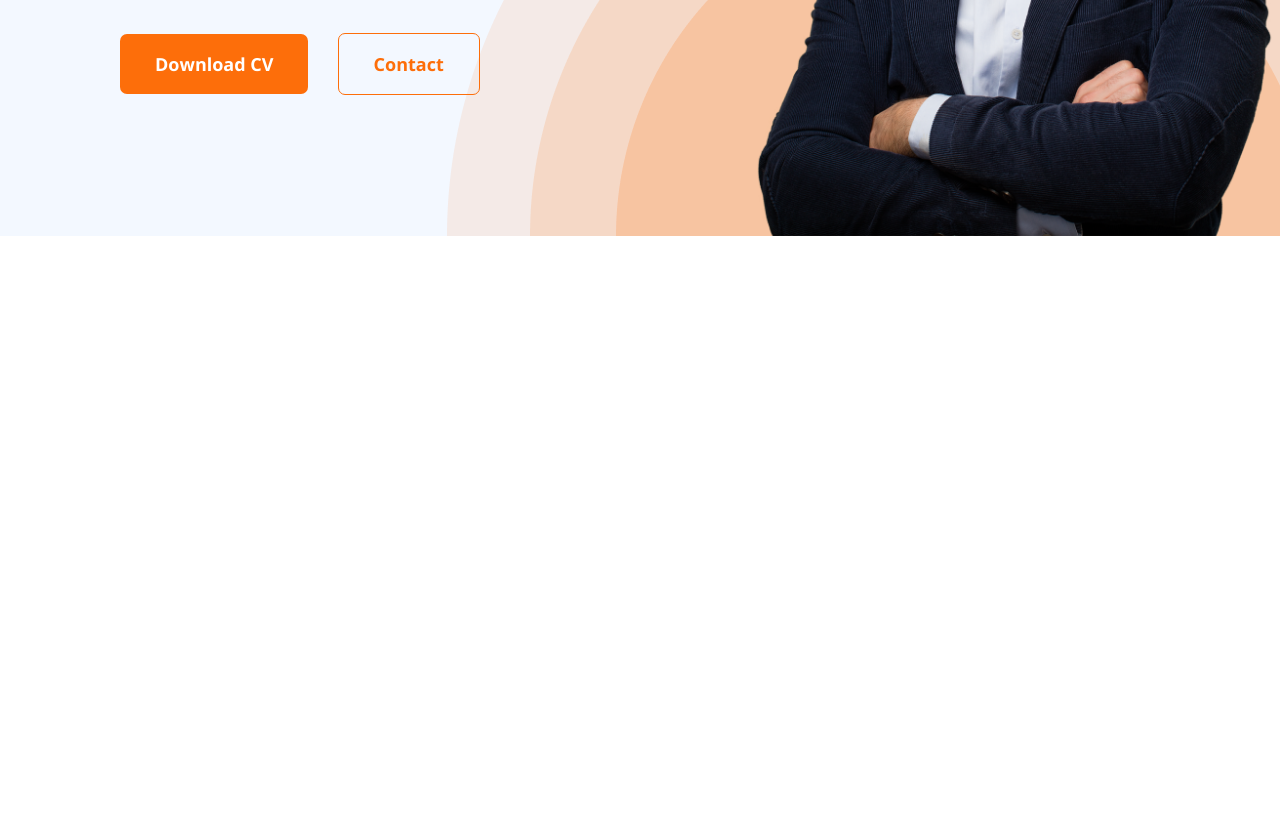
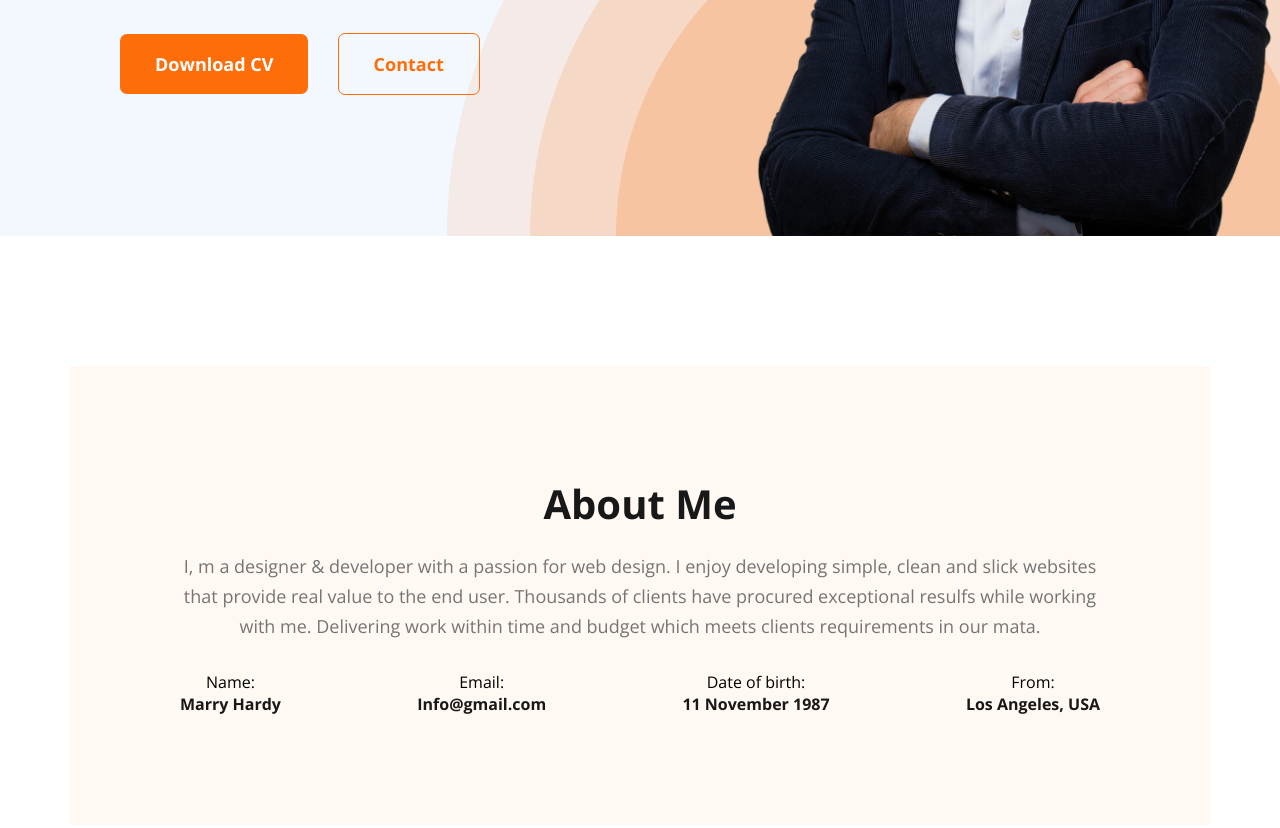
Before and after one commit to mdimranhossainwd/protfolio-website, a plain HTML site: page index.html in a window 1280 px wide. Shown: the part 545-1373 px from the top of the page. Before the commit the page ends 800 px from the top, so only its background shows below. Drawn offline with nearby package versions, Linux system fonts and the light colour scheme.

Commit message:
About-area-completed

```diff
--- a/css/style.css
+++ b/css/style.css
@@ -116,3 +116,35 @@ header {
 .banner-content a {
   text-decoration: none;
 }
+
+main {
+  max-width: 1140px;
+  margin: 0 auto;
+}
+
+.about-area {
+  margin: 130px 0;
+}
+
+.about-content {
+  text-align: center;
+  padding: 110px;
+  background-color: #fff8f3;
+}
+
+.about-content h3 {
+  font-size: 40px;
+  font-weight: 700;
+  margin-bottom: 20px;
+}
+
+.about-content p {
+  font-size: 18px;
+  font-weight: 400;
+  margin-bottom: 30px;
+}
+
+.about-box {
+  display: flex;
+  justify-content: space-between;
+}
--- a/index.html
+++ b/index.html
@@ -33,5 +33,42 @@
         <img class="hardy-img" src="images/hardy.png" alt="" />
       </div>
     </header>
+
+    <main>
+      <div class="about-area">
+        <div class="about-content">
+          <h3>About Me</h3>
+          <p>
+            I, m a designer & developer with a passion for web design. I enjoy
+            developing simple, clean and slick websites that provide real value
+            to the end user. Thousands of clients have procured exceptional
+            resulfs while working with me. Delivering work within time and
+            budget which meets clients requirements in our mata.
+          </p>
+
+          <div class="about-box">
+            <div class="about-list-box">
+              <span>Name:</span>
+              <h4>Marry Hardy</h4>
+            </div>
+
+            <div class="about-list-box">
+              <span>Email:</span>
+              <h4>Info@gmail.com</h4>
+            </div>
+
+            <div class="about-list-box">
+              <span>Date of birth:</span>
+              <h4>11 November 1987</h4>
+            </div>
+
+            <div class="about-list-box">
+              <span>From:</span>
+              <h4>Los Angeles, USA</h4>
+            </div>
+          </div>
+        </div>
+      </div>
+    </main>
   </body>
 </html>
```
